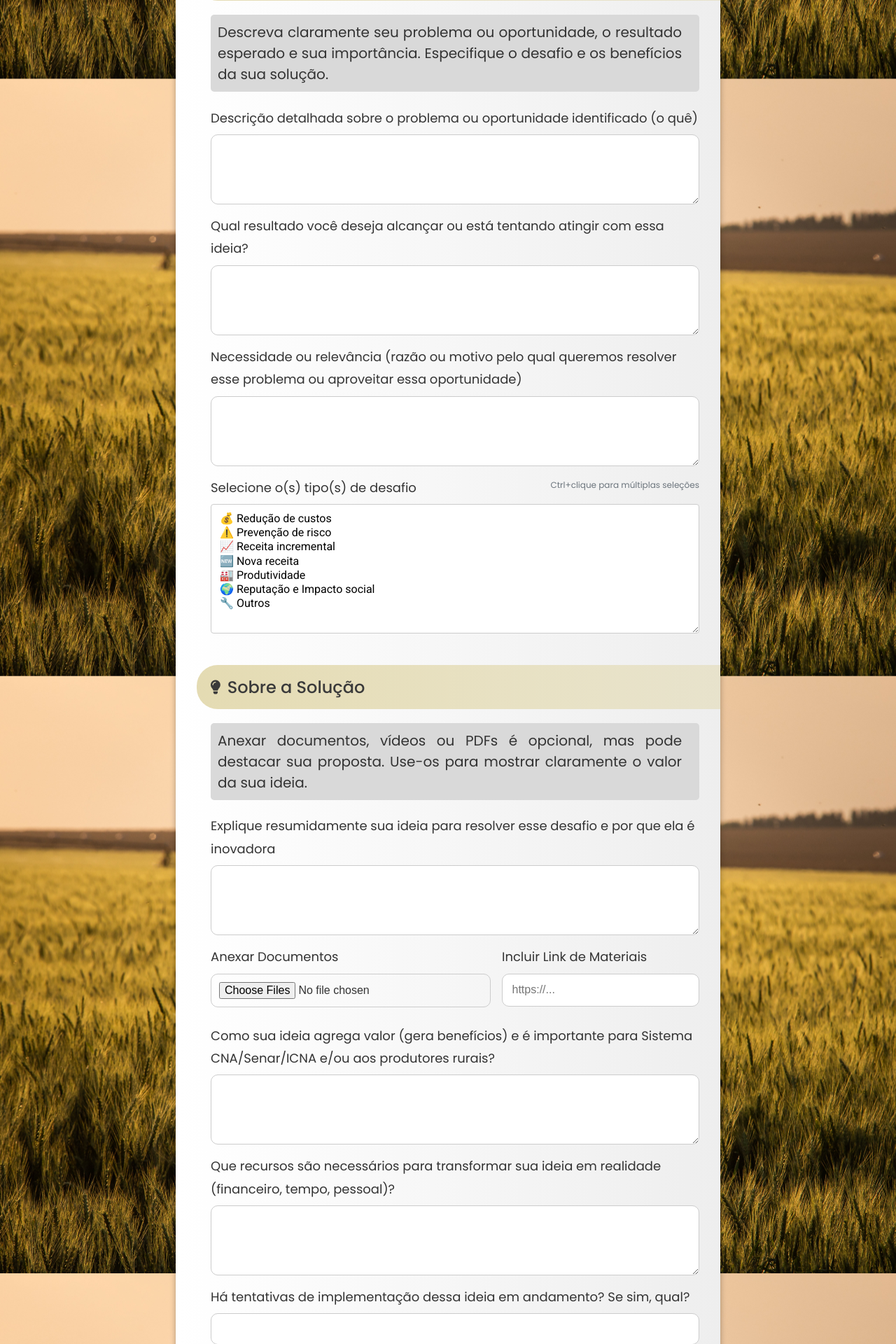
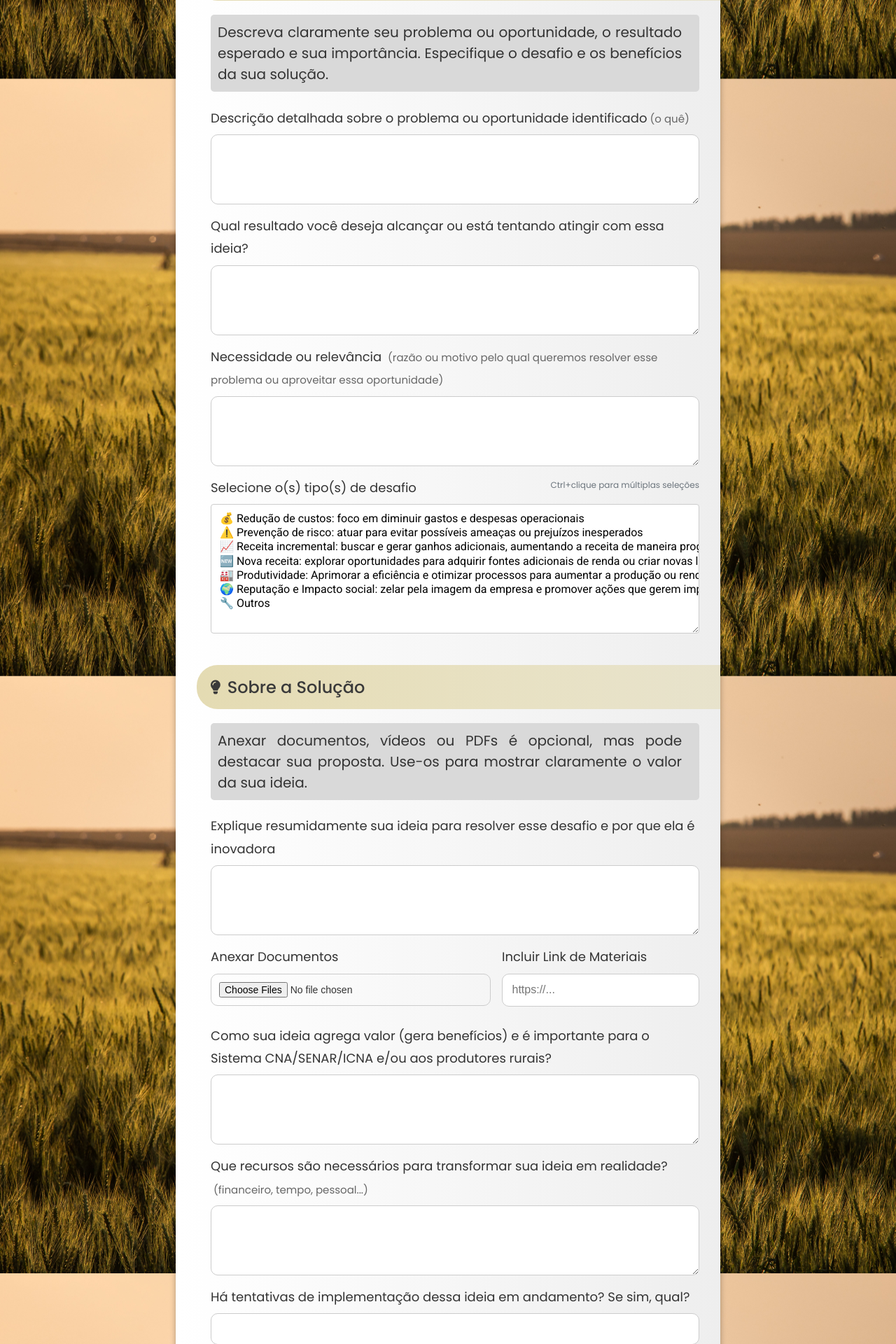
Before and after one commit to LucasAgroTech/PbaCafe, a Flask app: page / in a window 1280 px wide. Shown: the part 1594-3514 px from the top of the page at 70% size. Run offline with Flask 3, Linux system fonts and the light colour scheme; some libraries are stand-ins or nearby versions.

Commit message:
ultima att

```diff
--- a/static/estilo.css
+++ b/static/estilo.css
@@ -229,7 +229,7 @@ select#tipo_desafio {
     padding: 11px;
     border: 1px solid #ccc;
     border-radius: 10px;
-    font-size: 16px;
+    font-size: 14px;
     margin-top: 5px;
     width: 100%;
 }
--- a/templates/formulario.html
+++ b/templates/formulario.html
@@ -200,7 +200,7 @@
             <p>Descreva claramente seu problema ou oportunidade, o resultado esperado e sua importância. Especifique o desafio e os benefícios da sua solução.</p>
           </div>
           <label for="descricao"
-            >Descrição detalhada sobre o problema ou oportunidade identificado (o quê)</label
+            >Descrição detalhada sobre o problema ou oportunidade identificado<span class="sub-label">(o quê)</span></label
           >
           <textarea id="descricao" name="descricao"></textarea>
         </div>
@@ -215,7 +215,7 @@
         </div>
         <div class="form-group">
           <label for="necessidade"
-            >Necessidade ou relevância (razão ou motivo pelo qual queremos resolver esse problema ou aproveitar essa oportunidade)</label
+            >Necessidade ou relevância <span class="sub-label">(razão ou motivo pelo qual queremos resolver esse problema ou aproveitar essa oportunidade)</span></label
           >
           <textarea id="necessidade" name="necessidade"></textarea>
         </div>
@@ -225,12 +225,14 @@
             <span class="right-aligned-text">Ctrl+clique para múltiplas seleções</span>
           </div>
           <select id="tipo_desafio" name="tipo_desafio[]" multiple onchange="mostrarCampoOutros(this)">
-            <option value="Redução de custos">💰 Redução de custos</option>
-            <option value="Prevenção de risco">⚠️ Prevenção de risco</option>
-            <option value="Receita incremental">📈 Receita incremental</option>
-            <option value="Nova receita">🆕 Nova receita</option>
-            <option value="Produtividade">🏭 Produtividade</option>
-            <option value="Reputação e Impacto social">🌍 Reputação e Impacto social</option>
+            <option value="Redução de custos">💰 Redução de custos: foco em diminuir gastos e despesas operacionais</option>
+            <option value="Prevenção de risco">⚠️ Prevenção de risco: atuar para evitar possíveis ameaças ou prejuízos inesperados</option>
+            <option value="Receita incremental">📈 Receita incremental: buscar e gerar ganhos adicionais, aumentando a receita de maneira proguessiva</option>
+            <option value="Nova receita">🆕 Nova receita: explorar oportunidades para adquirir fontes adicionais de renda ou criar novas linhas de receita</option>
+            <option value="Produtividade">🏭 Produtividade: Aprimorar a eficiência e otimizar processos para aumentar a produção ou rendimento</option>
+            <option value="Reputação e Impacto social">
+              🌍 Reputação e Impacto social: zelar pela imagem da empresa e promover ações que gerem impacto positivo na comunidade ou sociedade
+            </option>
             <option value="Outros">🔧 Outros</option>
           </select>
           <!-- Campo que será exibido quando a opção "Outros" for selecionada -->
@@ -279,7 +281,7 @@
         <div class="form-group">
 
           <label for="valor_agregado"
-            >Como sua ideia agrega valor (gera benefícios) e é importante para Sistema CNA/Senar/ICNA e/ou aos
+            >Como sua ideia agrega valor (gera benefícios) e é importante para o Sistema CNA/SENAR/ICNA e/ou aos
             produtores rurais?</label
           >
           <textarea id="valor_agregado" name="valor_agregado"></textarea>
@@ -287,7 +289,7 @@
         <div class="form-group">
           <label for="recursos"
             >Que recursos são necessários para transformar sua ideia em
-            realidade (financeiro, tempo, pessoal)?</label
+            realidade? <span class="sub-label">(financeiro, tempo, pessoal...)</span></label
           >
           <textarea id="recursos" name="recursos"></textarea>
         </div>
```
